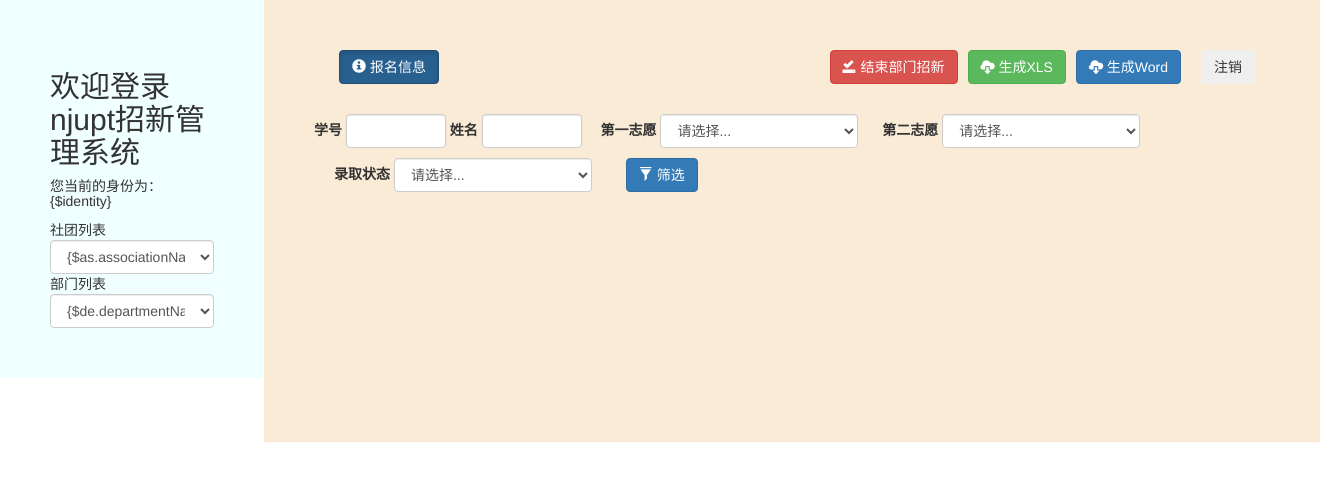
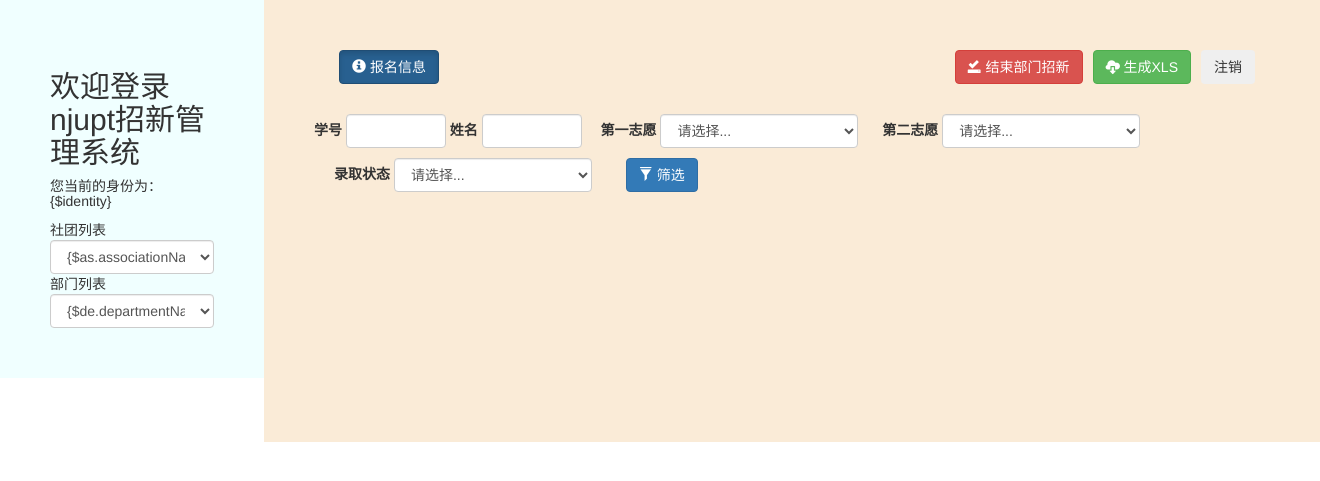
Before and after one commit to Njupt-Sast-Network/Recruit, a PHP site: the page made by recruit/Admin/View/Index/comctrl.html in a window 1320 px wide. Shown: the top 481 px of the page. Run offline with PHP 8.4, Linux system fonts and the light colour scheme; the template is opened without the code that fills it, so the values that code supplies are empty; the visitor is signed in with stand-in values (Sample User, id 1).

Commit message:
关闭debug 删除导出word

```diff
--- a/public/index.php
+++ b/public/index.php
@@ -1,6 +1,5 @@
 <?php
-//开启调试模式
-define('APP_DEBUG',TRUE);
+//开启调试模式define('APP_DEBUG',TRUE);
 //定义项目名称
 define('APP_NAME','Recruit');
 // 开启rest
--- a/recruit/Admin/View/Index/comctrl.html
+++ b/recruit/Admin/View/Index/comctrl.html
@@ -78,7 +78,7 @@
                 <?php } ?>
 
                 <button type="button" class="btn" onclick="javascript:window.location.href='__URL__/loginout'">注销</button>
-                <button type="button" id="saveword" class="btn btn-primary" style="float:right"><span class="glyphicon glyphicon-cloud-download"></span> 生成Word</button>
+<!--                 <button type="button" id="saveword" class="btn btn-primary" style="float:right"><span class="glyphicon glyphicon-cloud-download"></span> 生成Word</button> -->
                 <button type="button" id="saveexcel" class="btn btn-success" ><span class="glyphicon glyphicon-cloud-download"></span> 生成XLS</button>
                 <button type="button" class="btn btn-danger"><span class="glyphicon glyphicon-saved"></span> 结束部门招新</button>
         </div>
```
